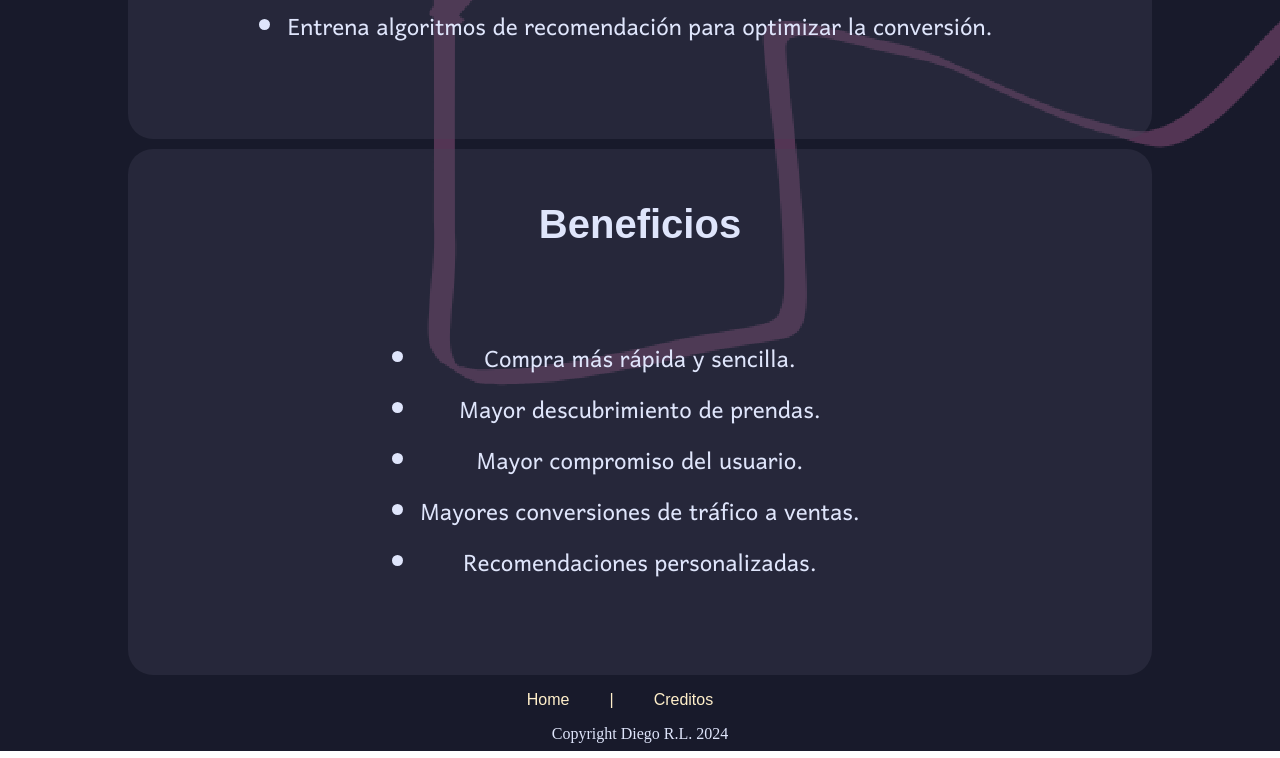
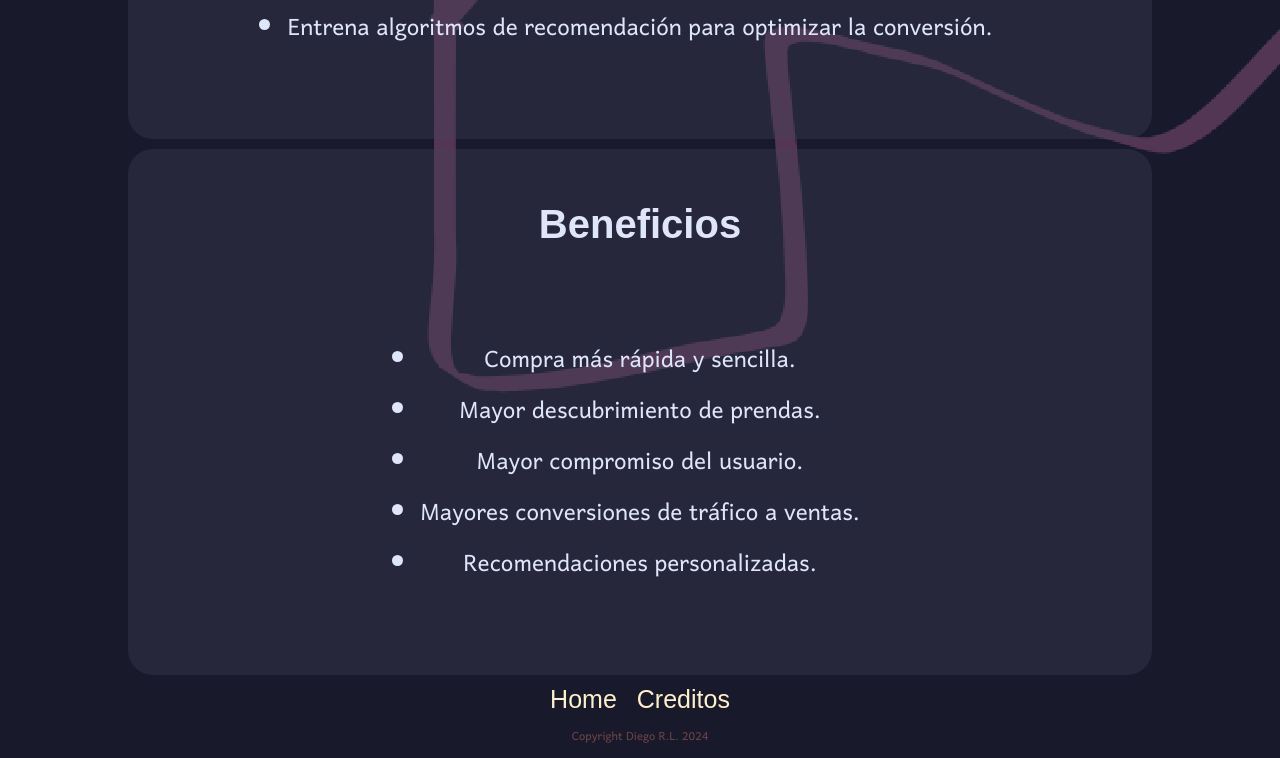
Before and after one commit to DRojasLey/roper-io, a plain HTML site: page doc.html in a window 1280 px wide. Shown: the part 2733-3491 px from the top of the page. Drawn offline with nearby package versions, Linux system fonts and the light colour scheme; a web font is replaced by a local one.

Commit message:
Completed Home styles

```diff
--- a/doc.html
+++ b/doc.html
@@ -151,11 +151,10 @@
 </body>
 <!--el footer puede ser consistente en todas las paginas-->
 <footer class="footer">
-    <ul class="bottom-menu">
-        <li class="menu-element"><a href="index.html">Home</a></li>
-        <li class="menu-element"> | </li>
-        <li class="menu-element"><a href="credits.html">Creditos</a></li>
-    </ul>
+    <nav class="bottom-menu">
+        <p class="menu-element-bot"><a href="index.html">Home</a></p>
+        <p class="menu-element-bot"><a href="credits.html">Creditos</a></p>
+    </nav>
     <p class="Copyright">Copyright Diego R.L. 2024</p>
 </footer>
 
--- a/styles.css
+++ b/styles.css
@@ -247,19 +247,28 @@ button:hover {
 
 }
 
+.bottom-menu {
+    display: flex;
+    justify-content: space-between;
+    font-family: "Hubballi", sans-serif;
+    font-weight: 400;
+    font-size: 25px;
+    font-style: normal;
+    align-items: center;
+    margin: auto;
+}
 .menu-element-bot {
-    margin-right: 40px;
+    justify-content: space-evenly;
     color: #FFEFCA;
-    display: inline;
+    display: flex;
     text-decoration: none ;
-
+    margin: 10px;
 }
 
-.bottom-menu {
-    display: flex;
-    justify-content: center;
-    align-items: center;
-    font-family: "Hubballi", sans-serif;
+.Copyright {
+    font-family: "Harmattan", sans-serif;
     font-weight: 400;
     font-style: normal;
+    font-size: 15px;
+    color: #DA786970;
 }
```
Also changed, not shown: credits.html (+4 -5 lines).
